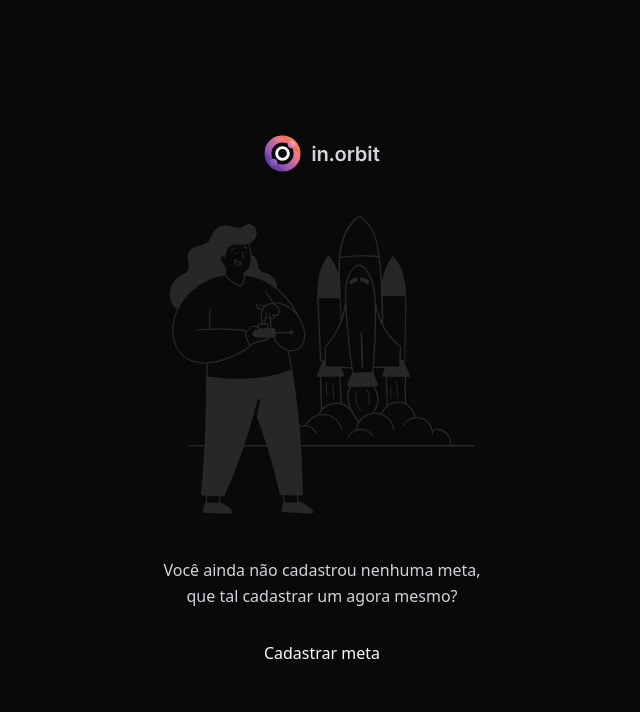
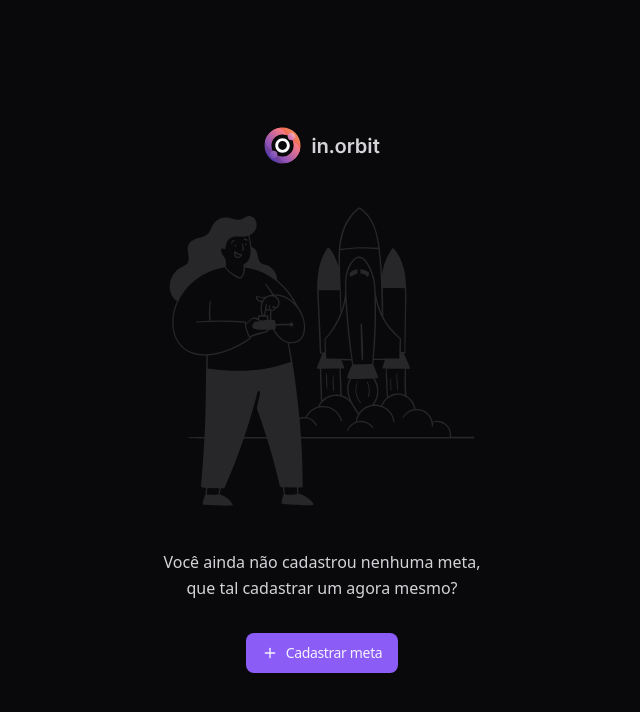
Before and after one commit to Mauro-vidal/in-orbit-frontEnd, a React (Vite) app: page / in a window 1280 px wide. Shown: the top 712 px of the page, without its empty margins (318-958 px from the left). Built offline with nearby package versions, Linux system fonts and the light colour scheme.

Commit message:
tela de cadastro de meta

```diff
--- a/package.json
+++ b/package.json
@@ -10,6 +10,7 @@
     "preview": "vite preview"
   },
   "dependencies": {
+    "lucide-react": "^0.441.0",
     "react": "^18.3.1",
     "react-dom": "^18.3.1"
   },
--- a/src/App.tsx
+++ b/src/App.tsx
@@ -1,3 +1,4 @@
+import { Plus } from 'lucide-react'
 import logo from './assets/logo-in-orbit.svg'
 import letsStart from './assets/lets-start-illustration.svg'
 
@@ -10,7 +11,13 @@ export function App() {
         Você ainda não cadastrou nenhuma meta, que tal cadastrar um agora mesmo?
       </p>
 
-      <button>Cadastrar meta</button>
+      <button
+        type="button"
+        className="px-4 py-2.5 rounded-lg bg-violet-500 text-violet-50 flex items-center gap-2 text-sm font-medium tracking-tight hover:bg-violet-600"
+      >
+        <Plus className="size-4" />
+        Cadastrar meta
+      </button>
     </div>
   )
 }
```
Also changed, not shown: 1 other file (tests, documents, lock files or other folders).
